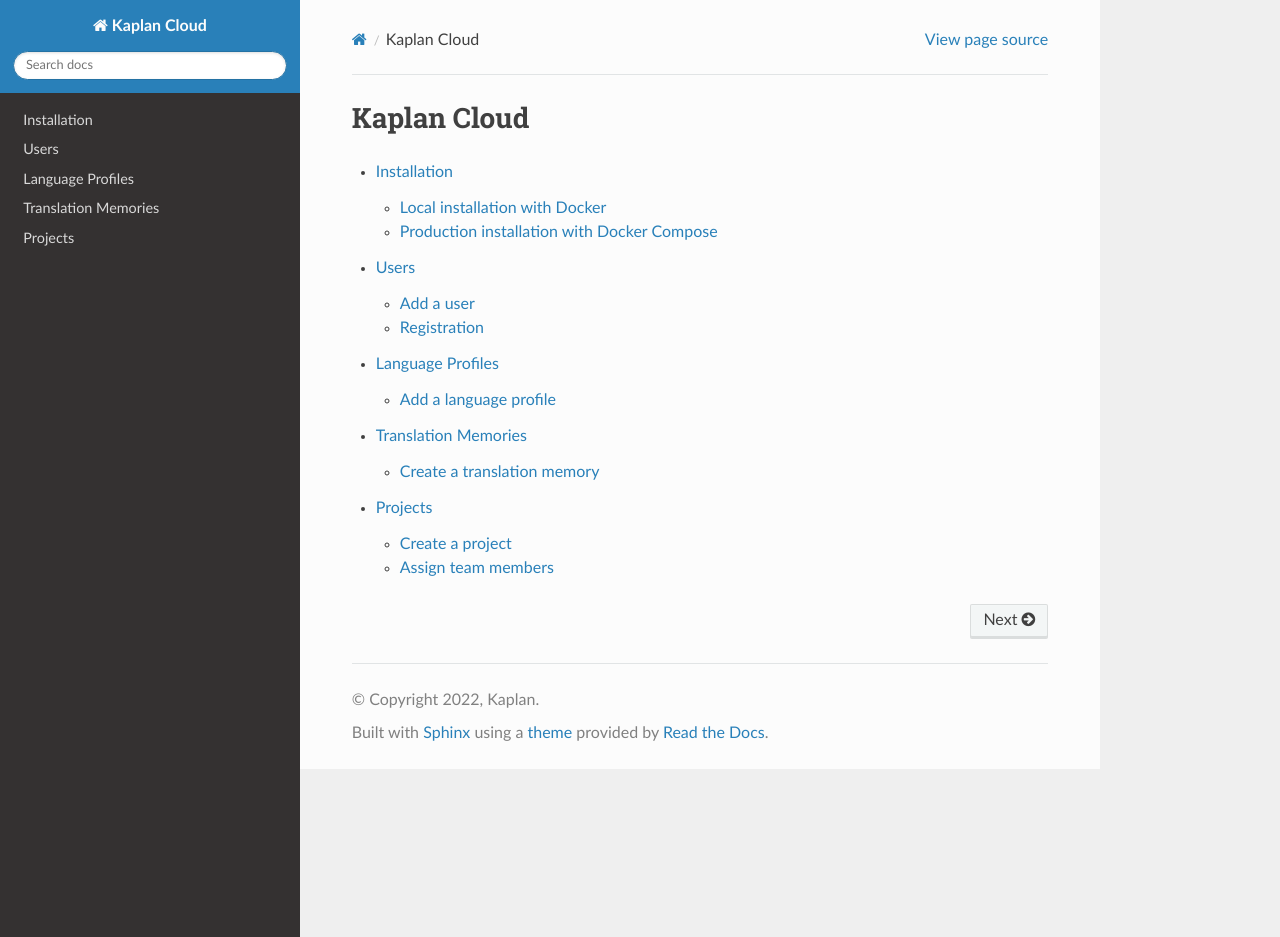
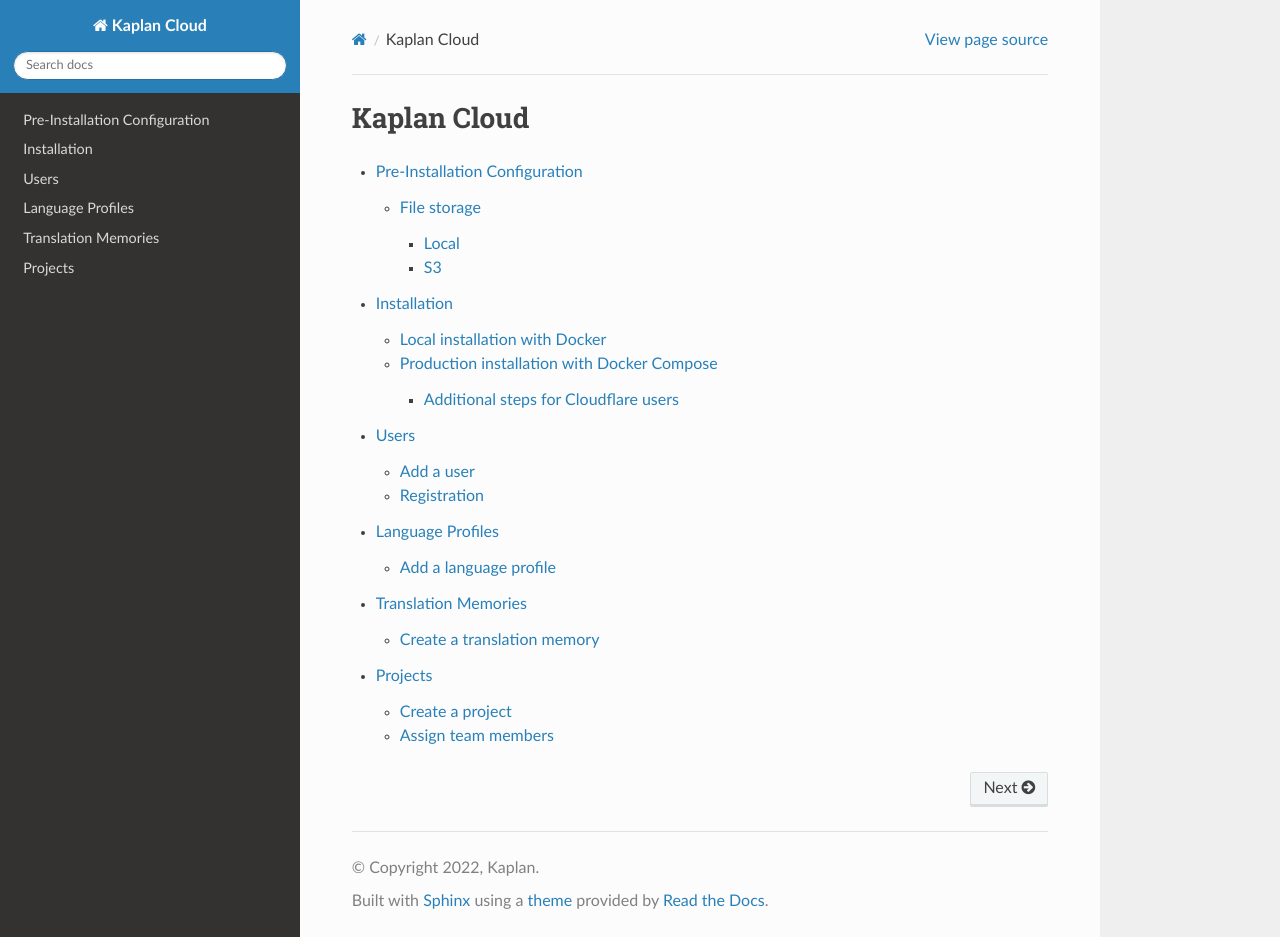
Before and after one commit to kaplanPRO/kaplan-cloud, a Sphinx documentation site: the page built from docs/source/index.rst, in a window 1280 px wide and 937 px high. Built offline with Sphinx 7.4.7 and the Read the Docs theme 2.0.0, drawn with Linux system fonts in a browser that asks for light colours; some of the changed lines change nothing that is shown.

Commit message:
:memo: Update documentation

```diff
--- a/docs/source/index.rst
+++ b/docs/source/index.rst
@@ -7,8 +7,9 @@
 ============
 
 .. toctree::
-   :maxdepth: 2
+   :maxdepth: 3
 
+   pre-installation-configuration
    installation
    users
    language-profiles
--- /dev/null
+++ b/docs/source/pre-installation-configuration.rst
@@ -0,0 +1,122 @@
+Pre-Installation Configuration
+==============================
+
+File storage
+------------
+
+.. warning::
+   You should not change the type of storage post-installation. Your files
+   will not be moved to the new storage automatically. You'd need to copy
+   them over manually.
+
+-----
+Local
+-----
+Local file storage does not require additional configuration. Static files,
+which are needed for the app to function are stored at *$PROJECT_DIR/staticfiles*.
+Project files, packages and others are stored at
+*$PROJECT_DIR/kaplancloudapp/projects*.
+
+--
+S3
+--
+Kaplan Cloud depends on `django-storages <https://django-storages.readthedocs.io/en/latest/backends/amazon-S3.html>`_
+to offer S3 support. You will need two S3 buckets, one with public access and
+one without. The one with public access will store static files and the one
+without will store project files, packages, etc.
+
+1. Create the public bucket. Make sure to uncheck **Block all public access**.
+You will set the environment variable ``S3_PUBLIC_BUCKET`` to the name of the
+bucket, and ``S3_REGION_NAME`` to the bucket's region.
+
+  .. image:: ./_static/img/aws-s3-create-public-bucket.png
+    :alt: AWS S3 create public bucket
+
+2. Edit the bucket's policy to allow anonymous read access. Change the entry
+under **Resource** to the name of your bucket.
+
+  .. image:: ./_static/img/aws-s3-public-bucket-policy.png
+    :alt: AWS S3 edit public bucket policy
+
+  .. code-block::
+
+    {
+      "Version": "2012-10-17",
+      "Statement": [
+          {
+              "Sid": "PublicRead",
+              "Effect": "Allow",
+              "Principal": "*",
+              "Action": [
+                  "s3:GetObject",
+                  "s3:GetObjectVersion"
+              ],
+              "Resource": [
+                  "arn:aws:s3:::kaplanclouddemo-public/*"
+              ]
+          }
+      ]
+    }
+
+3. Create the private bucket. You will set the environment variable
+``S3_PRIVATE_BUCKET`` to the name of this bucket.
+
+  .. image:: ./_static/img/aws-s3-create-private-bucket.png
+    :alt: AWS S3 create private bucket
+
+4. Head over to IAM and create a policy with full access to these buckets. Change
+``arn:aws:s3:::kaplanclouddemo-private`` and ``arn:aws:s3:::kaplanclouddemo-public``
+to the names of your buckets.
+
+  .. image:: ./_static/img/aws-iam-policy.png
+    :alt: AWS IAM create policy
+
+  .. code-block::
+
+    {
+      "Version": "2012-10-17",
+      "Statement": [
+          {
+              "Sid": "KaplanCloudBuckets",
+              "Effect": "Allow",
+              "Action": [
+                  "s3:PutObject",
+                  "s3:GetObjectAcl",
+                  "s3:GetObject",
+                  "s3:ListBucket",
+                  "s3:DeleteObject",
+                  "s3:PutObjectAcl"
+              ],
+              "Resource": [
+                  "arn:aws:s3:::kaplanclouddemo-private/*",
+                  "arn:aws:s3:::kaplanclouddemo-private",
+                  "arn:aws:s3:::kaplanclouddemo-public/*",
+                  "arn:aws:s3:::kaplanclouddemo-public"
+              ]
+            }
+        ]
+    }
+
+5. Under Users, create a user for **Access key - Programmatic access**.
+
+  .. image:: ./_static/img/aws-iam-add-user.png
+    :alt: AWS IAM create user
+
+6. Click **Attach existing policies directly** and select the policy we
+created at step 4.
+
+  .. image:: ./_static/img/aws-iam-attach-existing-policies-directly.png
+    :alt: AWS IAM attach policy
+
+7. At the final step, you will be presented with your credentials. You'll set
+the environment variable ``S3_ACCESS_KEY_ID`` to **Access key ID**, and
+``S3_SECRET_ACCESS_KEY`` to **Secret access key**.
+
+  .. image:: ./_static/img/aws-iam-credentials.png
+    :alt: AWS IAM credentials
+
+.. note::
+   By default, static files will be saved under */static* in the public bucket,
+   and project files will be saved under the root directory of the private
+   bucket. You can change these directories by setting the environment variables
+   ``S3_PUBLIC_BUCKET_LOCATION`` and ``S3_PRIVATE_BUCKET_LOCATION``
```
Also changed, not shown: docs/source/_static/img/aws-iam-add-user.png (added), docs/source/_static/img/aws-iam-attach-existing-policies-directly.png (added), docs/source/_static/img/aws-iam-credentials.png (added), docs/source/_static/img/aws-iam-policy.png (added), docs/source/_static/img/aws-s3-create-private-bucket.png (added), docs/source/_static/img/aws-s3-create-public-bucket.png (added), docs/source/_static/img/aws-s3-public-bucket-policy.png (added).
